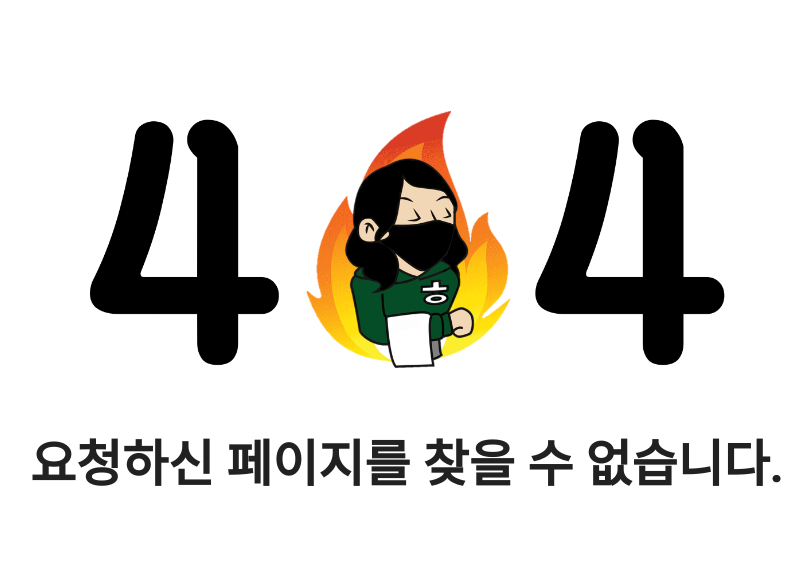
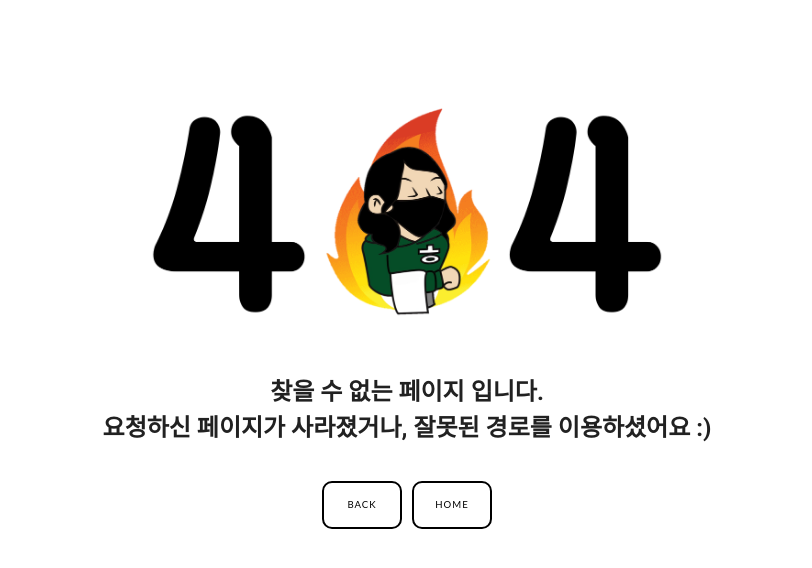
Before and after one commit to sooya12/SSAKINS, a Vue app in the folder frontend/: page /404 in a window 1280 px wide. Shown: the top 568 px of the page, without its empty margins (233-1045 px from the left). Built offline with nearby package versions, Linux system fonts and the light colour scheme.

Commit message:
[FE] update | 404 페이지 수정 | S03P31A201-95

```diff
--- a/frontend/src/components/Header.vue
+++ b/frontend/src/components/Header.vue
@@ -3,7 +3,7 @@
     <div id="header">
       <div id="left" style="float:left; margin-left:10px;" @click="go()">
         <div id="logo" style="float:left">
-          <img :src="require('@/assets/ssakins.jpg')" style="" />
+          <img :src="require('@/assets/ssakins.jpg')" style="width:70px;" />
         </div>
         <div id="ssakins" style="float:left; font-family:S-CoreDream-8Heavy">
           <p>SSAKINS</p>
@@ -75,7 +75,7 @@ export default {
   width: 100%;
   min-width: 200px;
   height: 100px;
-  font-family: 'S-CoreDream-3Light';
+  font-family: "S-CoreDream-3Light";
 }
 
 img {
--- a/frontend/src/views/PageNotFound.vue
+++ b/frontend/src/views/PageNotFound.vue
@@ -1,20 +1,54 @@
 <template>
   <div style="text-align: center;">
-    <img :src="require('@/assets/error.png')" />
+    <img id="error" :src="require('@/assets/error.png')" />
 
-    <h1>요청하신 페이지를 찾을 수 없습니다.</h1>
+    <h2>찾을 수 없는 페이지 입니다.</h2>
+    <h2>요청하신 페이지가 사라졌거나, 잘못된 경로를 이용하셨어요 :)</h2>
+    <div style="margin-top:30px;">
+      <button class="btn" @click="back()">BACK</button>
+      <button class="btn" @click="home()">HOME</button>
+    </div>
   </div>
 </template>
 
-<script></script>
+<script>
+export default {
+  methods: {
+    back() {
+      this.$router.go(-1);
+    },
+    home() {
+      this.$router.push("/main");
+    },
+  },
+};
+</script>
 
 <style>
-img {
+#error {
   margin-top: 100px;
-  width: 50%;
+  margin-bottom: 50px;
+  width: 40%;
 }
 h1 {
-  margin-top: 50px;
   font-size: 50px;
 }
+
+.btn {
+  width: 80px;
+  border: 2px solid black;
+  background: white;
+  padding: 15px 20px;
+  margin: 5px;
+  color: black;
+  font-family: "Lato", sans-serif;
+  text-transform: uppercase;
+  font-size: 0.6em;
+  letter-spacing: 1px;
+}
+
+.btn:hover {
+  background: white;
+  transition: all 0.4s ease-out;
+}
 </style>
```
